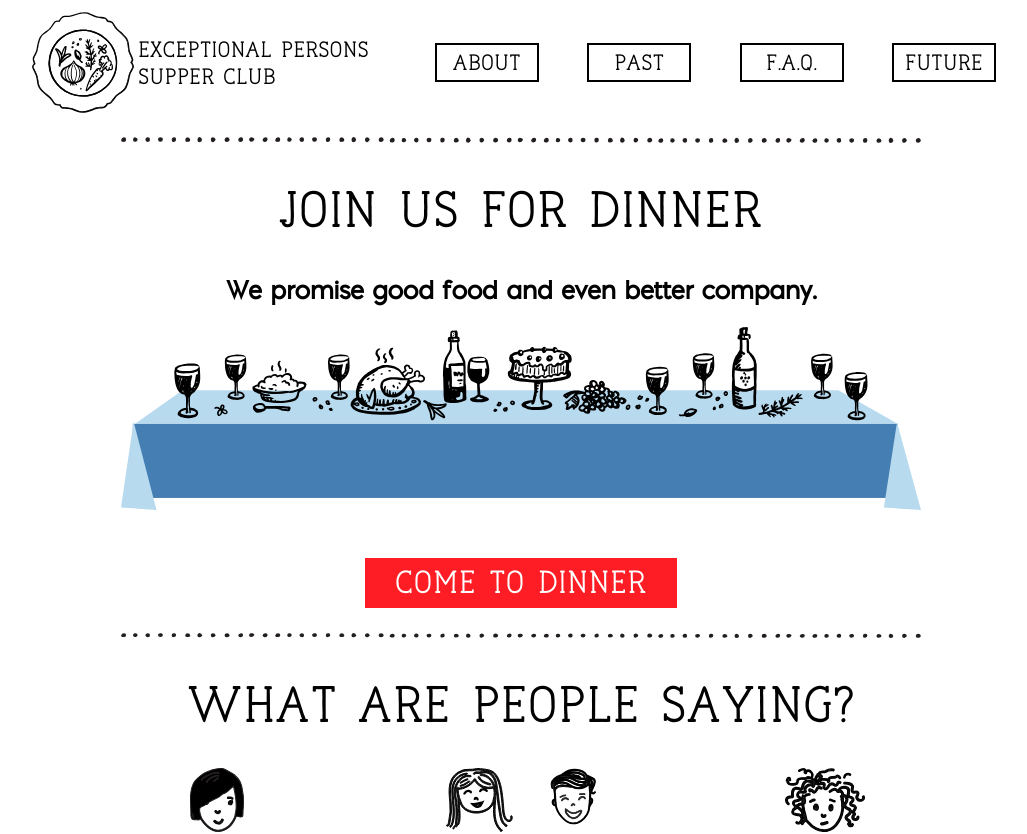
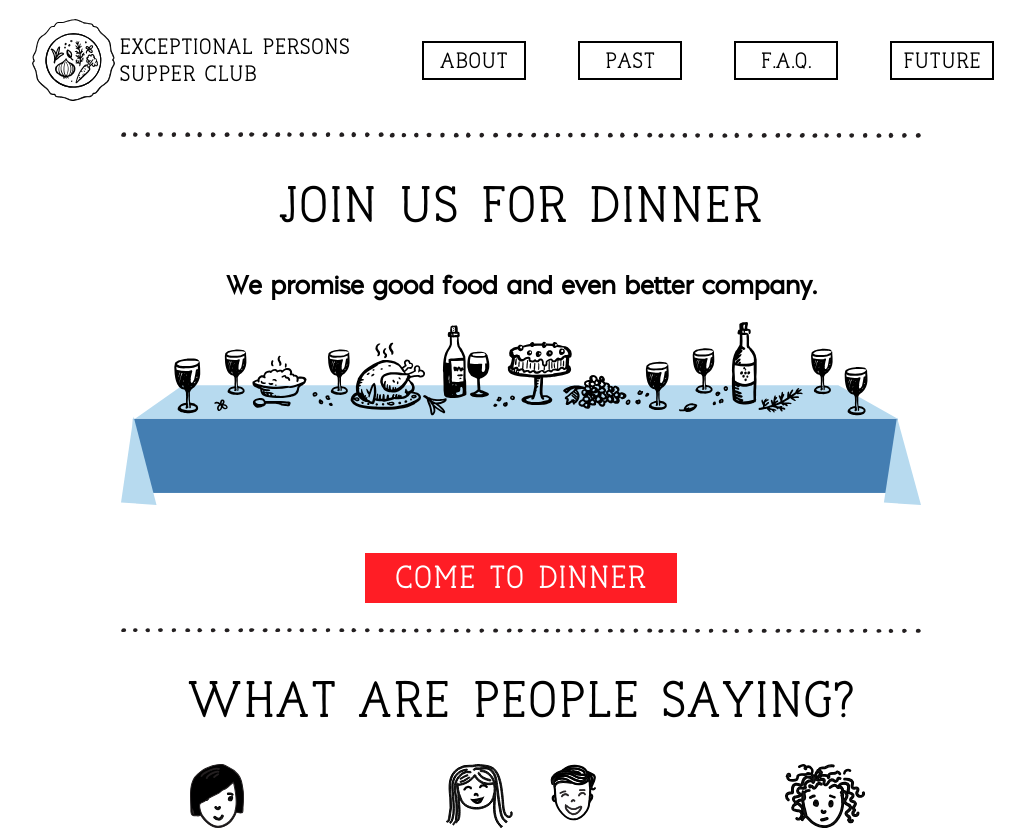
Before and after one commit to samshareski/epsc-ui, a React (Create React App) app: page / in a window 1280 px wide. Shown: the top 834 px of the page, without its empty margins (119-1146 px from the left). Built offline with nearby package versions, Linux system fonts and the light colour scheme; a small style sheet from the web is missing.

Commit message:
Make home logo smaller

```diff
--- a/src/components/header/HomeLink.css
+++ b/src/components/header/HomeLink.css
@@ -7,7 +7,7 @@
 }
 
 .header__home-logo {
-    width: 4.9em;
+    width: 4em;
     padding-right: 0.2em;
 }
 
```
